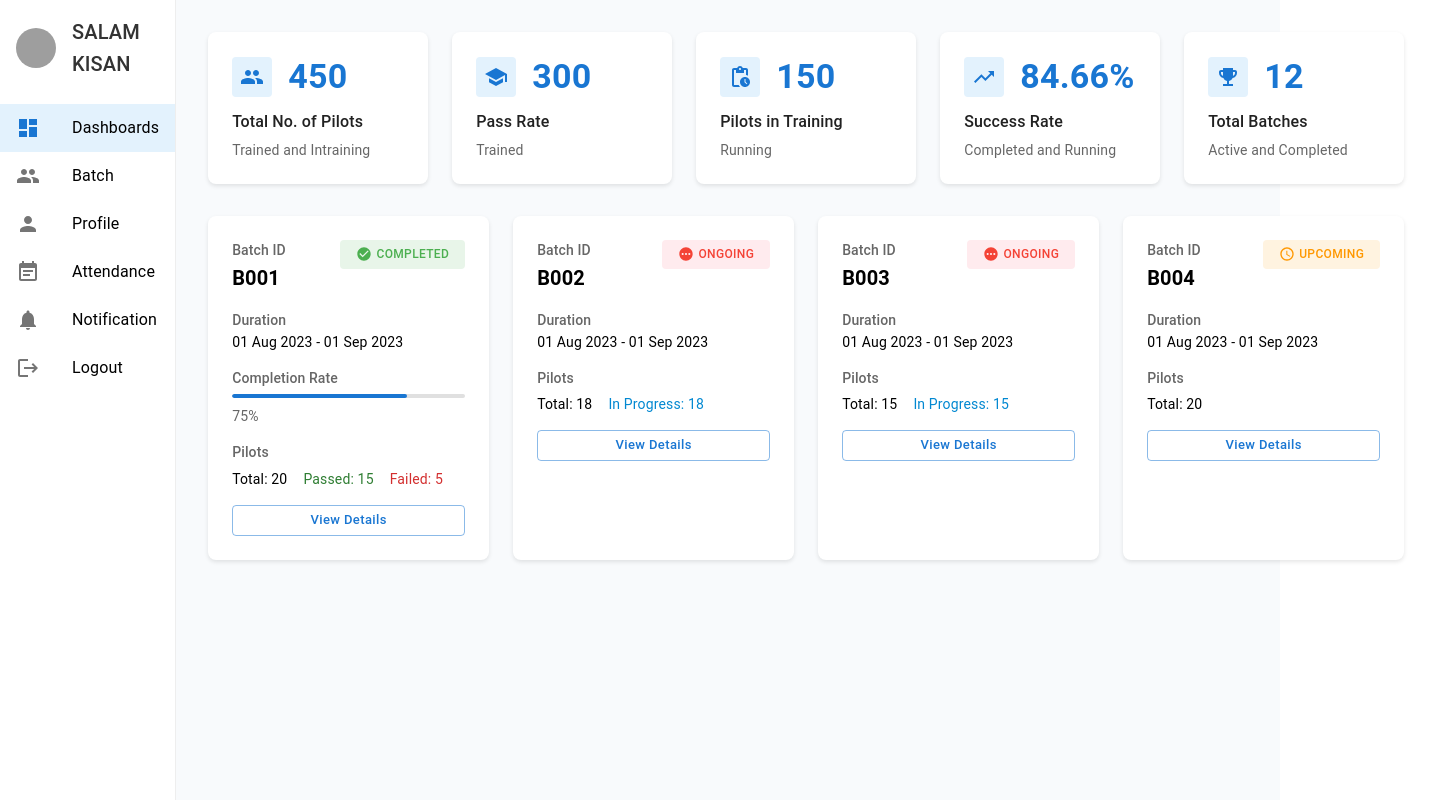
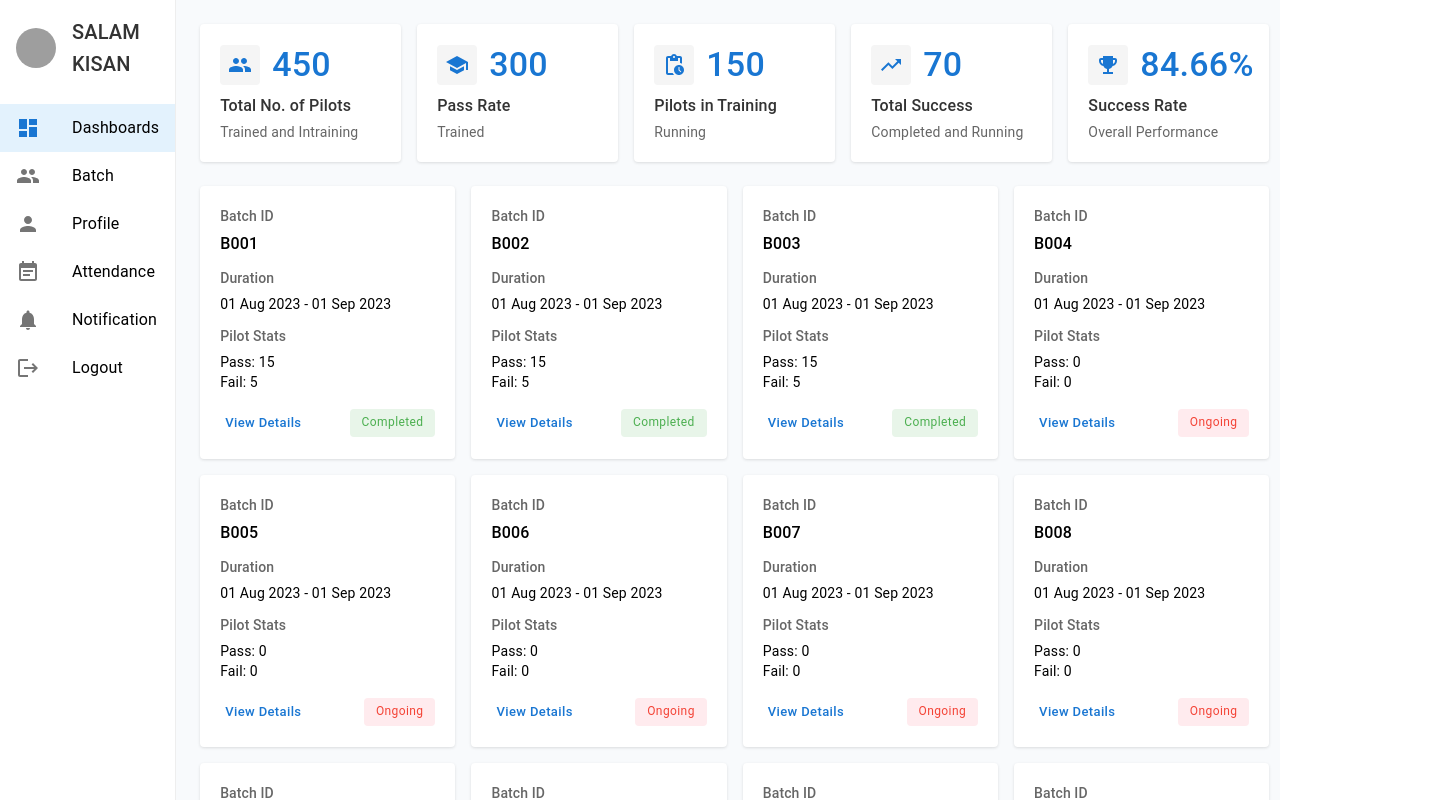
Before and after one commit to Hiranya132/23J45A0505-, a React (Vite) app: page / in a window 1280 px wide. Shown: the top 800 px of the page, 1436 px wide, since content can reach past the window. Built offline with nearby package versions, Linux system fonts and the light colour scheme; grey boxes are pictures that could not be loaded.

Commit message:
Update UI to match screenshot exactly

```diff
--- a/src/App.jsx
+++ b/src/App.jsx
@@ -17,73 +17,62 @@ function App() {
   return (
     <Box sx={{ display: 'flex', bgcolor: '#f8fafc', minHeight: '100vh' }}>
       <Sidebar onViewChange={setSelectedView} />
-      <Box sx={{ flex: 1, p: 4 }}>
+      <Box sx={{ flex: 1, p: 3 }}>
         {selectedView === 'dashboard' ? (
           <>
-            <Box sx={{ display: 'flex', gap: 3, mb: 4 }}>
+            <Box sx={{ display: 'flex', gap: 2, mb: 3 }}>
               <StatCard
                 title="Total No. of Pilots"
                 value="450"
                 subtitle="Trained and Intraining"
-                icon={<GroupIcon color="primary" />}
+                icon={<GroupIcon sx={{ color: '#1976d2' }} />}
               />
               <StatCard
                 title="Pass Rate"
                 value="300"
                 subtitle="Trained"
-                icon={<SchoolIcon color="primary" />}
+                icon={<SchoolIcon sx={{ color: '#1976d2' }} />}
               />
               <StatCard
                 title="Pilots in Training"
                 value="150"
                 subtitle="Running"
-                icon={<PendingActionsIcon color="primary" />}
+                icon={<PendingActionsIcon sx={{ color: '#1976d2' }} />}
+              />
+              <StatCard
+                title="Total Success"
+                value="70"
+                subtitle="Completed and Running"
+                icon={<TrendingUpIcon sx={{ color: '#1976d2' }} />}
               />
               <StatCard
                 title="Success Rate"
                 value="84.66%"
-                subtitle="Completed and Running"
-                icon={<TrendingUpIcon color="primary" />}
-              />
-              <StatCard
-                title="Total Batches"
-                value="12"
-                subtitle="Active and Completed"
-                icon={<EmojiEventsIcon color="primary" />}
+                subtitle="Overall Performance"
+                icon={<EmojiEventsIcon sx={{ color: '#1976d2' }} />}
               />
             </Box>
 
             <Box sx={{
               display: 'grid',
-              gridTemplateColumns: 'repeat(auto-fill, minmax(280px, 1fr))',
-              gap: 3,
-              mt: 4
+              gridTemplateColumns: 'repeat(auto-fill, minmax(250px, 1fr))',
+              gap: 2,
+              mt: 3
             }}>
-              <BatchCard
-                batchId="B001"
-                duration="01 Aug 2023 - 01 Sep 2023"
-                status="Completed"
-                completion="75"
-                pilotsCount={{ total: 20, passed: 15, failed: 5 }}
-              />
-              <BatchCard
-                batchId="B002"
-                duration="01 Aug 2023 - 01 Sep 2023"
-                status="Ongoing"
-                pilotsCount={{ total: 18, inProgress: 18 }}
-              />
-              <BatchCard
-                batchId="B003"
-                duration="01 Aug 2023 - 01 Sep 2023"
-                status="Ongoing"
-                pilotsCount={{ total: 15, inProgress: 15 }}
-              />
-              <BatchCard
-                batchId="B004"
-                duration="01 Aug 2023 - 01 Sep 2023"
-                status="Upcoming"
-                pilotsCount={{ total: 20 }}
-              />
+              {[...Array(12)].map((_, index) => (
+                <BatchCard
+                  key={`B00${index + 1}`}
+                  batchId={`B00${index + 1}`}
+                  duration="01 Aug 2023 - 01 Sep 2023"
+                  status={index < 3 ? "Completed" : index < 8 ? "Ongoing" : "Upcoming"}
+                  completion={index < 3 ? "75" : undefined}
+                  pilotsCount={{
+                    total: 20,
+                    passed: index < 3 ? 15 : undefined,
+                    failed: index < 3 ? 5 : undefined
+                  }}
+                />
+              ))}
             </Box>
           </>
         ) : (
--- a/src/components/BatchCard.jsx
+++ b/src/components/BatchCard.jsx
@@ -22,120 +22,77 @@ export default function BatchCard({ batchId, duration, status, completion, pilot
     }
   };
 
-  const getStatusIcon = () => {
-    switch (status) {
-      case 'Completed': return <CheckCircleIcon sx={{ fontSize: 16 }} />;
-      case 'Ongoing': return <PendingIcon sx={{ fontSize: 16 }} />;
-      case 'Upcoming': return <ScheduleIcon sx={{ fontSize: 16 }} />;
-      default: return null;
-    }
-  };
-
   return (
     <Box sx={{
-      p: 3,
+      p: 2.5,
       bgcolor: '#fff',
-      borderRadius: 2,
+      borderRadius: 1,
+      boxShadow: '0 1px 3px rgba(0,0,0,0.12)',
+      '&:hover': {
         boxShadow: '0 2px 4px rgba(0,0,0,0.1)',
-      '&:hover': {
-        boxShadow: '0 4px 8px rgba(0,0,0,0.1)',
-        transform: 'translateY(-2px)',
-        transition: 'all 0.2s ease-in-out'
       }
     }}>
-      <Box sx={{ display: 'flex', justifyContent: 'space-between', alignItems: 'flex-start', mb: 2 }}>
-        <Box>
-          <Typography variant="subtitle2" color="text.secondary">Batch ID</Typography>
-          <Typography variant="h6" fontWeight="bold">{batchId}</Typography>
-        </Box>
-        <Typography
-          variant="button"
-          sx={{
-            color: getStatusColor(),
-            bgcolor: getStatusBg(),
-            px: 2,
-            py: 0.5,
-            borderRadius: 1,
-            fontSize: '0.75rem',
-            display: 'flex',
-            alignItems: 'center',
-            gap: 0.5
-          }}
-        >
-          {getStatusIcon()}
-          {status}
+      <Box sx={{ mb: 1.5 }}>
+        <Typography variant="subtitle2" color="text.secondary" sx={{ mb: 0.5 }}>
+          Batch ID
+        </Typography>
+        <Typography variant="body1" sx={{ fontWeight: 500 }}>
+          {batchId}
         </Typography>
       </Box>
 
-      <Typography variant="subtitle2" color="text.secondary">Duration</Typography>
-      <Typography variant="body2" sx={{ mb: 2 }}>{duration}</Typography>
+      <Box sx={{ mb: 1.5 }}>
+        <Typography variant="subtitle2" color="text.secondary" sx={{ mb: 0.5 }}>
+          Duration
+        </Typography>
+        <Typography variant="body2">
+          {duration}
+        </Typography>
+      </Box>
 
-      {completion && (
-        <Box sx={{ mb: 2 }}>
-          <Typography variant="subtitle2" color="text.secondary" gutterBottom>
-            Completion Rate
+      {pilotsCount && (
+        <Box sx={{ mb: 1.5 }}>
+          <Typography variant="subtitle2" color="text.secondary" sx={{ mb: 0.5 }}>
+            Pilot Stats
           </Typography>
-          <Box sx={{
-            height: 4,
-            bgcolor: '#e0e0e0',
-            borderRadius: 2,
-            overflow: 'hidden',
-            mb: 1
-          }}>
-            <Box sx={{
-              width: `${completion}%`,
-              height: '100%',
-              bgcolor: 'primary.main',
-              borderRadius: 2
-            }} />
-          </Box>
-          <Typography variant="body2" color="text.secondary">
-            {completion}%
+          <Typography variant="body2">
+            Pass: {pilotsCount.passed || 0}
+          </Typography>
+          <Typography variant="body2">
+            Fail: {pilotsCount.failed || 0}
           </Typography>
         </Box>
       )}
 
-      {pilotsCount && (
-        <Box sx={{ mb: 2 }}>
-          <Typography variant="subtitle2" color="text.secondary" gutterBottom>
-            Pilots
-          </Typography>
-          <Box sx={{ display: 'flex', gap: 2 }}>
-            <Typography variant="body2">
-              Total: {pilotsCount.total}
-            </Typography>
-            {pilotsCount.passed && (
-              <Typography variant="body2" color="success.main">
-                Passed: {pilotsCount.passed}
-              </Typography>
-            )}
-            {pilotsCount.failed && (
-              <Typography variant="body2" color="error.main">
-                Failed: {pilotsCount.failed}
-              </Typography>
-            )}
-            {pilotsCount.inProgress && (
-              <Typography variant="body2" color="info.main">
-                In Progress: {pilotsCount.inProgress}
-              </Typography>
-            )}
-          </Box>
-        </Box>
-      )}
-
+      <Box sx={{ display: 'flex', justifyContent: 'space-between', alignItems: 'center', mt: 2 }}>
         <Button
-        variant="outlined"
+          variant="text"
           size="small"
-        fullWidth
           sx={{
             textTransform: 'none',
+            color: '#1976d2',
             '&:hover': {
-            bgcolor: '#e3f2fd'
+              bgcolor: 'transparent',
+              textDecoration: 'underline'
             }
           }}
         >
           View Details
         </Button>
+        <Typography
+          variant="caption"
+          sx={{
+            color: getStatusColor(),
+            bgcolor: getStatusBg(),
+            px: 1.5,
+            py: 0.5,
+            borderRadius: 1,
+            fontSize: '0.75rem'
+          }}
+        >
+          {status}
+        </Typography>
+      </Box>
     </Box>
   );
 }
--- a/src/components/StatCard.jsx
+++ b/src/components/StatCard.jsx
@@ -4,19 +4,19 @@ export default function StatCard({ title, value, subtitle, icon }) {
   return (
     <Box sx={{
       bgcolor: '#fff',
-      p: 3,
-      borderRadius: 2,
-      boxShadow: '0 2px 4px rgba(0,0,0,0.1)',
-      minWidth: 220,
+      p: 2.5,
+      borderRadius: 1,
+      boxShadow: '0 1px 3px rgba(0,0,0,0.12)',
+      minWidth: 200,
       display: 'flex',
       flexDirection: 'column',
-      gap: 1.5,
+      gap: 1,
       flex: 1
     }}>
-      <Box sx={{ display: 'flex', alignItems: 'center', gap: 2 }}>
+      <Box sx={{ display: 'flex', alignItems: 'center', gap: 1.5 }}>
         {icon && (
           <Box sx={{
-            bgcolor: '#e3f2fd',
+            bgcolor: '#f5f5f5',
             p: 1,
             borderRadius: 1,
             display: 'flex',
@@ -26,15 +26,15 @@ export default function StatCard({ title, value, subtitle, icon }) {
             {icon}
           </Box>
         )}
-        <Typography variant="h4" fontWeight="bold" color="primary">
+        <Typography variant="h4" sx={{ fontWeight: 500, color: '#1976d2' }}>
           {value}
         </Typography>
       </Box>
       <Box>
-        <Typography variant="body1" color="text.primary" fontWeight="medium" gutterBottom>
+        <Typography variant="body1" sx={{ color: '#333', fontWeight: 500, mb: 0.5 }}>
           {title}
         </Typography>
-        <Typography variant="body2" color="text.secondary">
+        <Typography variant="body2" sx={{ color: '#666' }}>
           {subtitle}
         </Typography>
       </Box>
```
Lines whose indentation alone changed are shown as unchanged.
